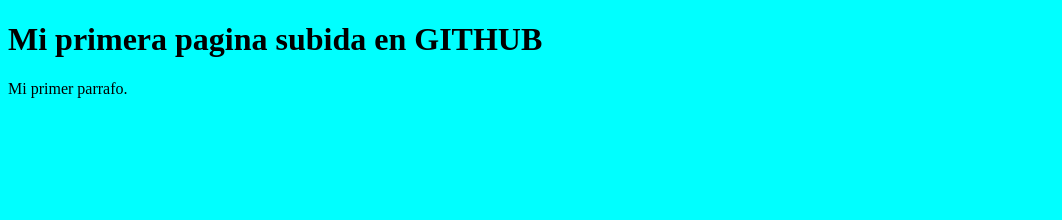
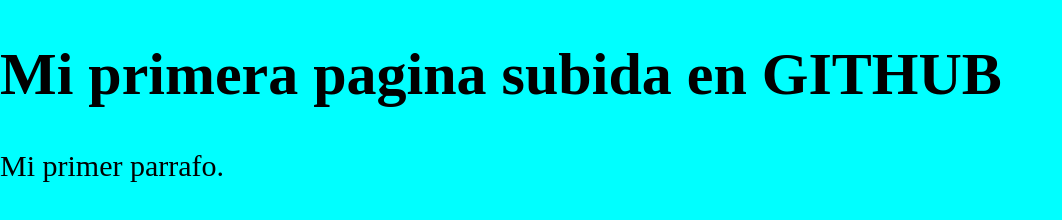
Before and after one commit to coderprofe1/clasegithub, a plain HTML site: page index.html in a window 1280 px wide. Shown: the whole page, without its empty margins (0-1062 px from the left). Drawn offline with Linux system fonts and the light colour scheme.

Commit message:
cambios de css en nueva rama

```diff
--- a/style.css
+++ b/style.css
@@ -1,3 +1,6 @@
 body{
     background-color: aqua;
+    font-size: 30px;
+    padding: 0;
+    margin: 0;
 }
```
